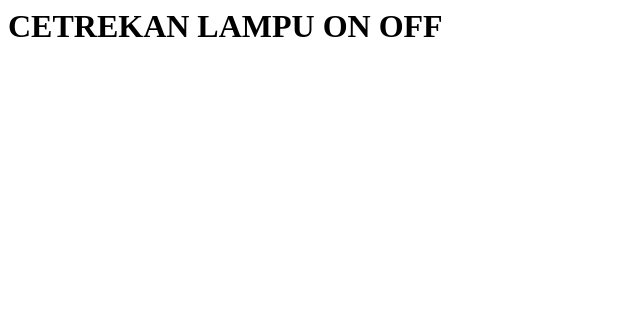
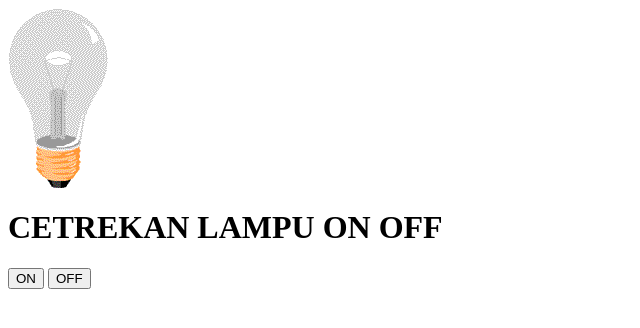
Before and after one commit to Amrryzen/Web3, a plain HTML site: page index.html in a window 1280 px wide. Shown: the whole page, without its empty margins (0-640 px from the left). Drawn offline with Linux system fonts and the light colour scheme.

Commit message:
UpdateWEB3

```diff
--- a/index.html
+++ b/index.html
@@ -3,6 +3,27 @@
         <title>CETRAK CETREK LAMPU</title>
     </head>
     <body>
+        <img src="Assets/Images/off.gif" alt="" id="off"/>
         <h1>CETREKAN LAMPU ON OFF</h1>
+        <button onclick="saklar('on')">ON</button>
+        <button onclick="saklar('off')">OFF</button>
+
+        <!-- SCRIPT JS -->
+        <script>
+            function saklar(params){
+                console.log(params);
+
+                let off = document.getElementById("off");
+
+                if(params == "on"){
+                    off.src = "Assets/Images/on.gif";
+                }
+                if(params == "off"){
+                    off.src = "Assets/Images/off.gif";
+                }
+
+                return off;
+            }
+        </script>
     </body>
 </html>
```
Also changed, not shown: Assets/Images/off.gif (added), Assets/Images/on.gif (added).
